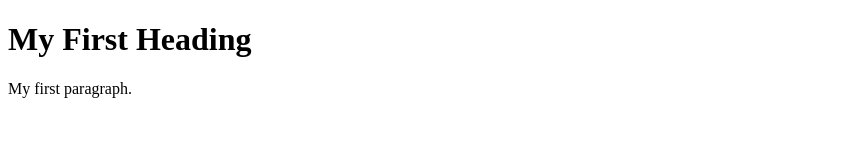
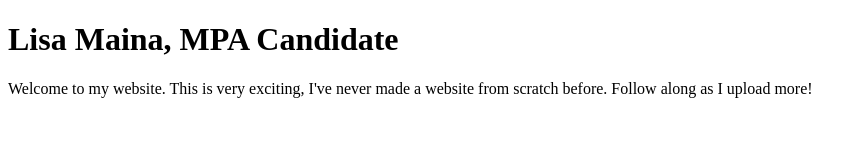
Before and after one commit to lisamaina-25/lisamaina-25.github.io, a plain HTML site: page index.html in a window 1280 px wide. Shown: the whole page, without its empty margins (0-866 px from the left). Drawn offline with Linux system fonts and the light colour scheme.

Commit message:
Change heading and paragraph in index.html
Updated the heading and paragraph content in index.html.

```diff
--- a/index.html
+++ b/index.html
@@ -28,7 +28,7 @@ if you find that useful -->
 <!-- Most elements both open and close, with the content in the middle -->
 <!-- Indenting is optional, but helps with readability -->
 <body>
-    <h1>My First Heading</h1>
-    <p>My first paragraph.</p>
+    <h1>Lisa Maina, MPA Candidate</h1>
+    <p>Welcome to my website. This is very exciting, I've never made a website from scratch before. Follow along as I upload more!</p>
 </body>
 </html>
```
